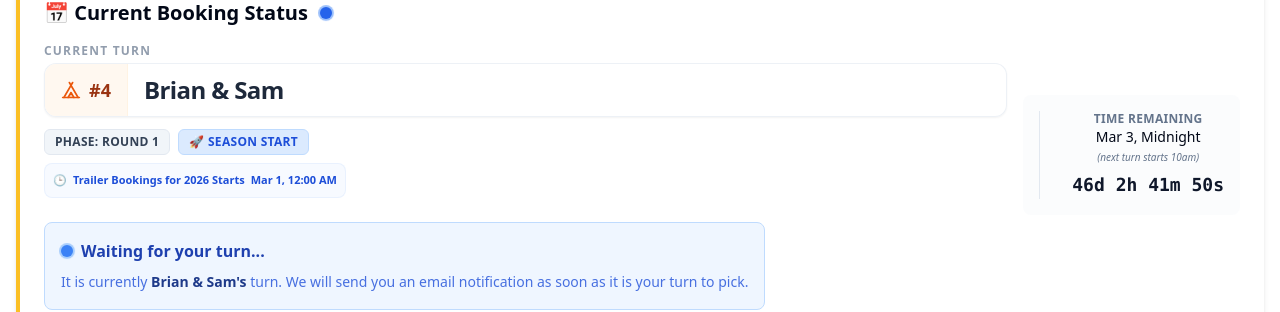
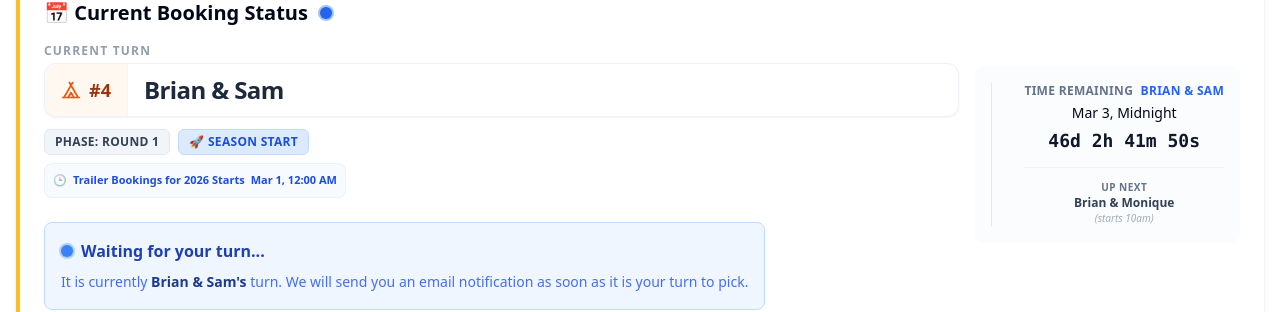
Before and after one commit to bryhudson/honeymoon-haven, a React (Vite) app: page / in a window 1280 px wide. Shown: the part 242-554 px from the top of the page. Built offline with nearby package versions, Linux system fonts and the light colour scheme; no server answers; the database is empty; sample sign-in values are in the browser's storage.

Commit message:
Refactor: Contextual Timer UI

```diff
--- a/package.json
+++ b/package.json
@@ -1,7 +1,7 @@
 {
   "name": "hhr",
   "private": true,
-  "version": "2.68.55",
+  "version": "2.68.56",
   "type": "module",
   "homepage": "https://hhr-trailer-booking.web.app",
   "scripts": {
--- a/src/components/dashboard/StatusCard.jsx
+++ b/src/components/dashboard/StatusCard.jsx
@@ -90,8 +90,10 @@ export function StatusCard({ status, children }) {
                     if (!targetDate || isNaN(new Date(targetDate))) return null;
 
                     return (
-                        <div className="text-center border-t md:border-t-0 pt-4 md:pt-0 md:border-l md:pl-8">
-                            <p className="text-xs text-muted-foreground uppercase tracking-wide font-semibold">{label}</p>
+                        <div className="text-center border-t md:border-t-0 pt-4 md:pt-0 md:border-l md:pl-8 min-w-[200px]">
+                            <p className="text-xs text-muted-foreground uppercase tracking-wide font-semibold mb-1">
+                                {label} {status.activePicker && <span className="text-blue-600 font-bold block md:inline md:ml-1">{status.activePicker}</span>}
+                            </p>
                             <p className="text-sm font-medium text-foreground mb-1">
                                 {(() => {
                                     const d = new Date(targetDate);
@@ -99,11 +101,6 @@ export function StatusCard({ status, children }) {
                                         return (
                                             <span className="flex flex-col items-center">
                                                 <span>{format(d, 'MMM d')}, Midnight</span>
-                                                {!isPreDraft && (
-                                                    <span className="text-[10px] text-muted-foreground font-normal lowercase italic">
-                                                        (next turn starts 10am)
-                                                    </span>
-                                                )}
                                             </span>
                                         );
                                     }
@@ -111,6 +108,14 @@ export function StatusCard({ status, children }) {
                                 })()}
                             </p>
                             <Countdown targetDate={targetDate} key={targetDate instanceof Date ? targetDate.getTime() : targetDate} />
+
+                            {status.nextPicker && !isPreDraft && (
+                                <div className="mt-3 pt-3 border-t border-slate-100 w-full">
+                                    <p className="text-[10px] text-muted-foreground uppercase tracking-wider font-bold">Up Next</p>
+                                    <p className="text-xs font-bold text-slate-700">{status.nextPicker}</p>
+                                    <p className="text-[10px] text-muted-foreground/60 italic lowercase">(starts 10am)</p>
+                                </div>
+                            )}
                         </div>
                     );
                 })()}
--- a/src/pages/Dashboard.jsx
+++ b/src/pages/Dashboard.jsx
@@ -737,7 +737,7 @@ export function Dashboard() {
 
             <div className="mt-12 pt-8 border-t text-center space-y-2">
                 <p className="text-xs text-muted-foreground mb-1">&copy; 2026 Honeymoon Haven Resort</p>
-                <p className="text-[10px] text-muted-foreground/60">v2.68.55 - Time Updates</p>
+                <p className="text-[10px] text-muted-foreground/60">v2.68.56 - UI Polish</p>
 
 
             </div>
--- a/src/pages/Login.jsx
+++ b/src/pages/Login.jsx
@@ -142,7 +142,7 @@ export function Login() {
 
                 <p className="text-center mt-8 text-xs text-muted-foreground uppercase tracking-widest font-semibold">
                     &copy; {new Date().getFullYear()} Honeymoon Haven Resort
-                    <p className="text-[10px] text-muted-foreground/60">v2.68.55 - Time Updates</p>
+                    <p className="text-[10px] text-muted-foreground/60">v2.68.56 - UI Polish</p>
                 </p>
             </div>
         </div>
```
